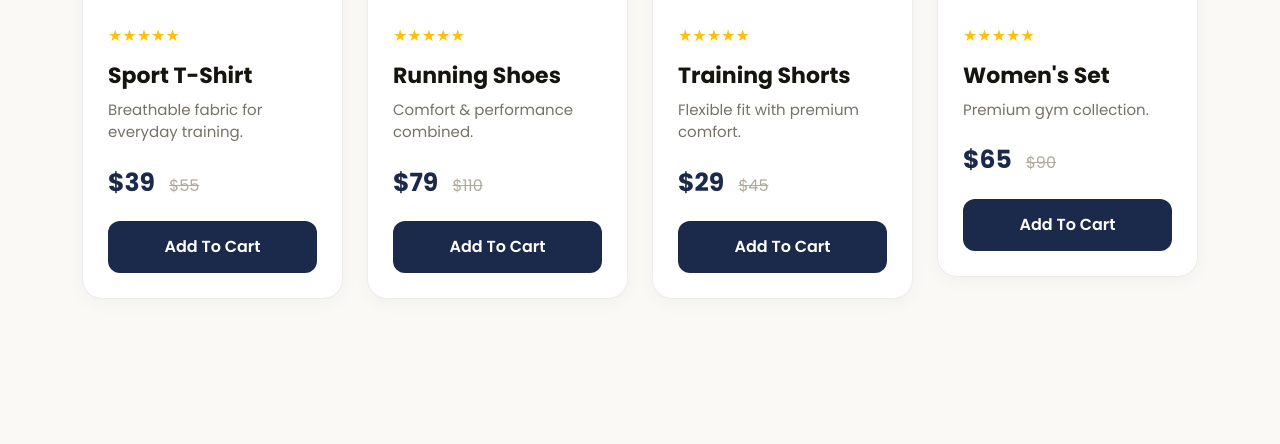
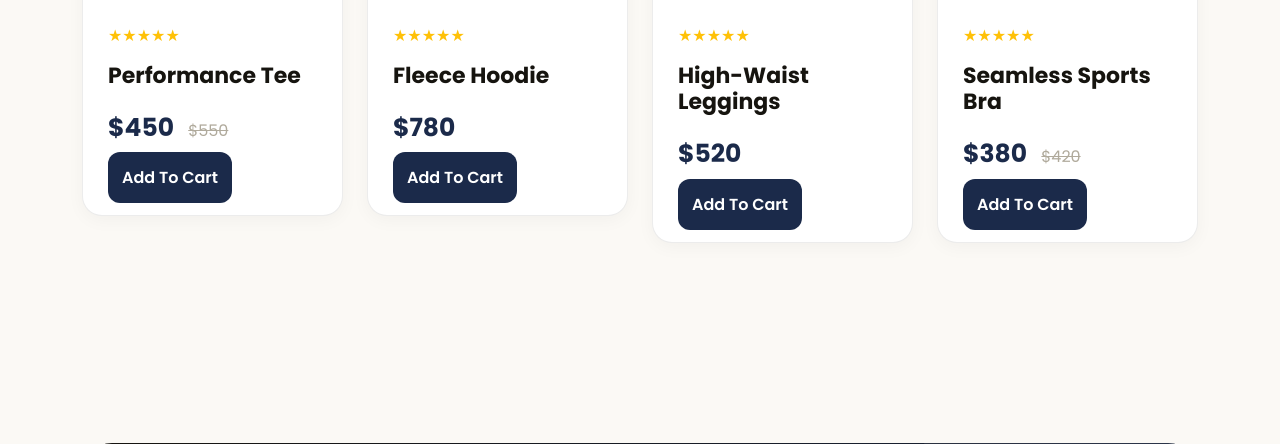
Before and after one commit to mohamedorabii/BeFit-Store, a Laravel app: page /home in a window 1280 px wide. Shown: the part 2329-2773 px from the top of the page. Run offline with Laravel 12, Linux system fonts and the light colour scheme; data comes from the database, SQL or seed files in the repository; some libraries are stand-ins or nearby versions.

Commit message:
navigationIcon & HomeService

```diff
--- a/app/Filament/Resources/Admins/AdminResource.php
+++ b/app/Filament/Resources/Admins/AdminResource.php
@@ -20,7 +20,7 @@ class AdminResource extends Resource
 {
     protected static ?string $model = Admin::class;
 
-    protected static string|BackedEnum|null $navigationIcon = Heroicon::OutlinedRectangleStack;
+protected static string|\BackedEnum|null $navigationIcon = 'heroicon-o-shield-check';
 
     protected static ?string $recordTitleAttribute = 'name_en';
 
--- a/app/Filament/Resources/Categories/CategoryResource.php
+++ b/app/Filament/Resources/Categories/CategoryResource.php
@@ -19,7 +19,7 @@ class CategoryResource extends Resource
 {
     protected static ?string $model = Category::class;
 
-    protected static string|BackedEnum|null $navigationIcon = 'heroicon-o-squares-2x2';
+protected static string|\BackedEnum|null $navigationIcon = 'heroicon-o-squares-2x2';
 
     protected static ?string $recordTitleAttribute = 'name_en';
 
--- a/app/Filament/Resources/Colors/ColorResource.php
+++ b/app/Filament/Resources/Colors/ColorResource.php
@@ -20,7 +20,7 @@ class ColorResource extends Resource
 {
     protected static ?string $model = Color::class;
 
-    protected static string|BackedEnum|null $navigationIcon = Heroicon::OutlinedRectangleStack;
+protected static string|\BackedEnum|null $navigationIcon = 'heroicon-o-swatch';
 
     protected static ?string $recordTitleAttribute = 'name_en';
 
--- a/app/Filament/Resources/Orders/OrderResource.php
+++ b/app/Filament/Resources/Orders/OrderResource.php
@@ -20,7 +20,7 @@ class OrderResource extends Resource
 {
     protected static ?string $model = Order::class;
 
-    protected static string|BackedEnum|null $navigationIcon = Heroicon::OutlinedRectangleStack;
+protected static string|\BackedEnum|null $navigationIcon = 'heroicon-o-shopping-bag';
 
     protected static ?string $recordTitleAttribute = 'name_en';
 
--- a/app/Filament/Resources/Products/ProductResource.php
+++ b/app/Filament/Resources/Products/ProductResource.php
@@ -22,7 +22,7 @@ class ProductResource extends Resource
 {
     protected static ?string $model = Product::class;
 
-    protected static string|BackedEnum|null $navigationIcon = Heroicon::OutlinedRectangleStack;
+protected static string|\BackedEnum|null $navigationIcon = 'heroicon-o-cube';
 
     protected static ?string $recordTitleAttribute = 'name_en';
 
--- a/app/Filament/Resources/ShippingOptions/ShippingOptionResource.php
+++ b/app/Filament/Resources/ShippingOptions/ShippingOptionResource.php
@@ -20,7 +20,7 @@ class ShippingOptionResource extends Resource
 {
     protected static ?string $model = ShippingOption::class;
 
-    protected static string|BackedEnum|null $navigationIcon = Heroicon::OutlinedRectangleStack;
+protected static string|\BackedEnum|null $navigationIcon = 'heroicon-o-truck';
 
     protected static ?string $recordTitleAttribute = 'governorate';
 
--- a/app/Filament/Resources/Sizes/SizeResource.php
+++ b/app/Filament/Resources/Sizes/SizeResource.php
@@ -20,7 +20,7 @@ class SizeResource extends Resource
 {
     protected static ?string $model = Size::class;
 
-    protected static string|BackedEnum|null $navigationIcon = Heroicon::OutlinedRectangleStack;
+protected static string|\BackedEnum|null $navigationIcon = 'heroicon-o-arrows-pointing-out';
 
     protected static ?string $recordTitleAttribute = 'name_en';
 
--- a/app/Filament/Resources/Subcategories/SubcategoryResource.php
+++ b/app/Filament/Resources/Subcategories/SubcategoryResource.php
@@ -22,7 +22,7 @@ class SubcategoryResource extends Resource
 {
     protected static ?string $model = Subcategory::class;
 
-    protected static string|BackedEnum|null $navigationIcon = Heroicon::OutlinedRectangleStack;
+protected static string|\BackedEnum|null $navigationIcon = 'heroicon-o-tag';
 
     protected static ?string $recordTitleAttribute = 'name_en';
 
--- a/app/Filament/Resources/Users/UserResource.php
+++ b/app/Filament/Resources/Users/UserResource.php
@@ -22,8 +22,7 @@ class UserResource extends Resource
 {
     protected static ?string $model = User::class;
 
-    protected static string|BackedEnum|null $navigationIcon = Heroicon::OutlinedRectangleStack;
-
+protected static string|\BackedEnum|null $navigationIcon = 'heroicon-o-users';
     protected static ?string $recordTitleAttribute = 'name_en';
 
     public static function form(Schema $schema): Schema
--- a/app/Http/Controllers/HomeController.php
+++ b/app/Http/Controllers/HomeController.php
@@ -2,74 +2,18 @@
 
 namespace App\Http\Controllers;
 
+use App\Services\HomeService;
+
 class HomeController extends Controller
 {
-    /**
-     * Show the BeFit homepage.
-     *
-     * TODO: once CategoryService / ProductService exist (same pattern as
-     * OrabyStore), replace these arrays with real calls, e.g.:
-     *   $categories = $this->categoryService->topLevel();
-     *   $featuredProducts = $this->productService->featured();
-     */
+    public function __construct(
+        protected HomeService $homeService,
+    ) {}
+
     public function index()
     {
-        $categories = [
-            [
-                'title' => 'Men',
-                'url' => '/shop?category=men',
-                'image' => 'https://images.unsplash.com/photo-1517841905240-472988babdf9?q=80&w=900&auto=format&fit=crop',
-            ],
-            [
-                'title' => 'Women',
-                'url' => '/shop?category=women',
-                'image' => 'https://images.unsplash.com/photo-1483985988355-763728e1935b?q=80&w=900&auto=format&fit=crop',
-            ],
-            [
-                'title' => 'Shoes',
-                'url' => '/shop?category=shoes',
-                'image' => 'https://images.unsplash.com/photo-1542291026-7eec264c27ff?q=80&w=900&auto=format&fit=crop',
-            ],
-        ];
-
-        $featuredProducts = [
-            [
-                'title' => 'Sport T-Shirt',
-                'description' => 'Breathable fabric for everyday training.',
-                'price' => 39,
-                'old_price' => 55,
-                'badge' => 'NEW',
-                'url' => '/product/sport-t-shirt',
-                'image' => 'https://images.unsplash.com/photo-1521572267360-ee0c2909d518?q=80&w=900&auto=format&fit=crop',
-            ],
-            [
-                'title' => 'Running Shoes',
-                'description' => 'Comfort & performance combined.',
-                'price' => 79,
-                'old_price' => 110,
-                'badge' => 'HOT',
-                'url' => '/product/running-shoes',
-                'image' => 'https://images.unsplash.com/photo-1542291026-7eec264c27ff?q=80&w=900&auto=format&fit=crop',
-            ],
-            [
-                'title' => 'Training Shorts',
-                'description' => 'Flexible fit with premium comfort.',
-                'price' => 29,
-                'old_price' => 45,
-                'badge' => 'SALE',
-                'url' => '/product/training-shorts',
-                'image' => 'https://images.unsplash.com/photo-1483985988355-763728e1935b?q=80&w=900&auto=format&fit=crop',
-            ],
-            [
-                'title' => "Women's Set",
-                'description' => 'Premium gym collection.',
-                'price' => 65,
-                'old_price' => 90,
-                'badge' => '-25%',
-                'url' => '/product/womens-set',
-                'image' => 'https://images.unsplash.com/photo-1515886657613-9f3515b0c78f?q=80&w=900&auto=format&fit=crop',
-            ],
-        ];
+        $categories = $this->homeService->getFeaturedCategories();
+        $featuredProducts = $this->homeService->getFeaturedProducts();
 
         return view('home', compact('categories', 'featuredProducts'));
     }
--- a/resources/views/cart.blade.php
+++ b/resources/views/cart.blade.php
@@ -40,7 +40,7 @@
                         @foreach ($cartItems as $item)
                             <div class="cart-row">
                                 <a href="{{ url('/product/' . $item->product->slug) }}" class="cart-thumb">
-                                    <img src="{{ $item->product->primaryImage->image ?? '' }}" alt="{{ $item->product->name_en }}" width="90" height="90">
+                                    <img src="{{ $item->product->primaryImage?->image ? asset('storage/' . $item->product->primaryImage->image) : asset('storage/products/default.png') }}" alt="{{ $item->product->name_en }}" width="90" height="90">
                                 </a>
 
                                 <div class="cart-row-info">
--- a/resources/views/components/product-card.blade.php
+++ b/resources/views/components/product-card.blade.php
@@ -31,14 +31,7 @@
                 <del>${{ number_format($oldPrice, 0) }}</del>
             @endif
         </div>
-        <form action="{{ url('/cart/add') }}" method="POST">
-            @csrf
-            <input type="hidden" name="url" value="{{ $url }}">
-            <input type="hidden" name="title" value="{{ $title }}">
-            <input type="hidden" name="price" value="{{ $price }}">
-            <input type="hidden" name="image" value="{{ $resolvedImage }}">
-            <input type="hidden" name="quantity" value="1">
-            <button type="submit" class="add-cart">Add To Cart</button>
-        </form>
+
+        <a href="{{ url($url) }}" class="add-cart">Add To Cart</a>
     </div>
 </div>
```
Also changed, not shown: app/Services/HomeService.php (added, +46 -0 lines), app/Services/ShopService.php (added).
